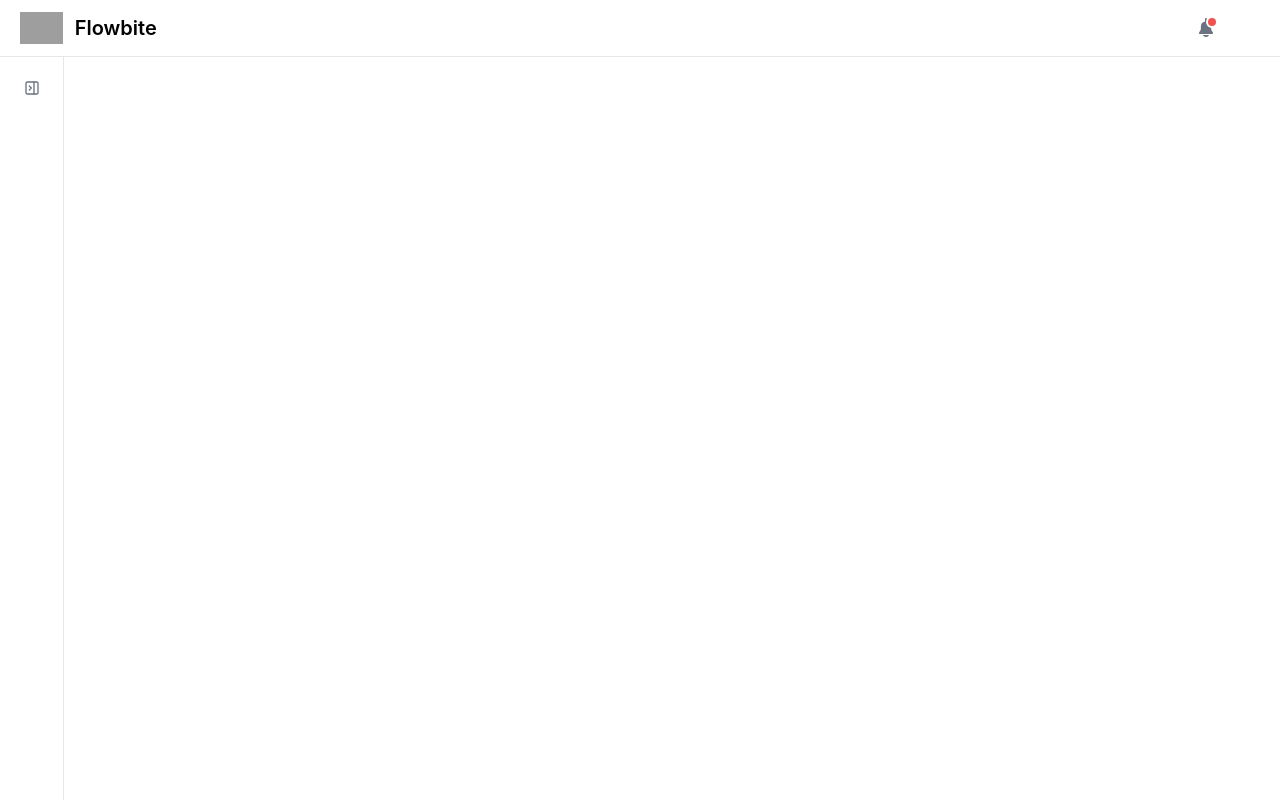
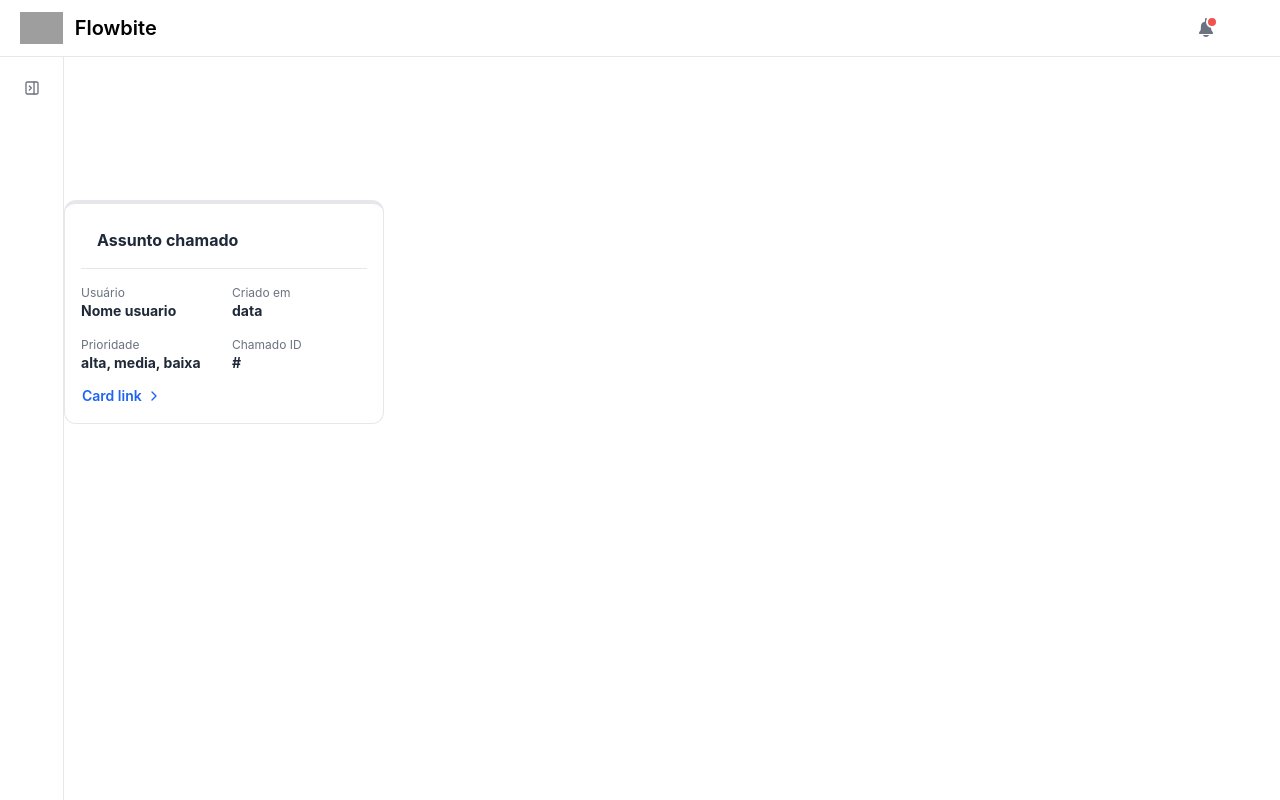
Before and after one commit to mebdrey/sistema-de-chamadas, a Next.js app in the folder Zelos-main/frontend/: page /tecnico/chamados in a window 1280 px wide. Built offline with nearby package versions, Linux system fonts and the light colour scheme; grey boxes are pictures that could not be loaded.

Commit message:
tecnicos, chat

```diff
--- a/Zelos-main/frontend/src/app/(private)/tecnico/chamados/page.jsx
+++ b/Zelos-main/frontend/src/app/(private)/tecnico/chamados/page.jsx
@@ -1,11 +1,75 @@
 'use client'
-import { useEffect, useState } from "react"
+import { useState } from "react";
 
 export default function ChamadosTecnico() {
+  const [isOpen, setIsOpen] = useState(false); // p drawer abrir e fechar
 
-    return (
-        <>
+  return (
+    <>
+      <div className="m-50"></div>
 
-        </>
-    );
+      {/* Card */}
+      <div onClick={() => setIsOpen(true)} className="max-w-xs flex flex-col bg-white border border-gray-200 border-t-4 border-t-blue-600 shadow-2xs rounded-xl dark:bg-neutral-900 dark:border-neutral-700 dark:border-t-blue-500 dark:shadow-neutral-700/70 cursor-pointer" >
+        <div className="p-4 md:p-5">
+          <div className="px-4 pt-2 pb-4 mb-4 border-b border-gray-200 sm:px-5 dark:border-neutral-700">
+            <h3 className="text-base font-bold text-gray-800 dark:text-white">Assunto chamado</h3>
+          </div>
+          <div className="grid grid-cols-2 gap-4">
+            <div>
+              <p className="text-xs text-gray-500 dark:text-neutral-500">Usuário</p>
+              <p className="text-sm font-bold text-gray-800 dark:text-white">Nome usuario</p>
+            </div>
+            <div>
+              <p className="text-xs text-gray-500 dark:text-neutral-500">Criado em</p>
+              <p className="text-sm font-bold text-gray-800 dark:text-white">data</p>
+            </div>
+            <div>
+              <p className="text-xs text-gray-500 dark:text-neutral-500">Prioridade</p>
+              <p className="text-sm font-bold text-gray-800 dark:text-white">alta, media, baixa</p>
+            </div>
+            <div>
+              <p className="text-xs text-gray-500 dark:text-neutral-500">Chamado ID</p>
+              <p className="text-sm font-bold text-gray-800 dark:text-white">#</p>
+            </div>
+          </div>
+          <a className="mt-3 inline-flex items-center gap-x-1 text-sm font-semibold rounded-lg border border-transparent text-blue-600 decoration-2 hover:text-blue-700 hover:underline focus:underline focus:outline-hidden focus:text-blue-700 disabled:opacity-50 disabled:pointer-events-none dark:text-blue-500 dark:hover:text-blue-600 dark:focus:text-blue-600" href="#">
+            Card link
+            <svg className="shrink-0 size-4" xmlns="http://www.w3.org/2000/svg" width="24" height="24" viewBox="0 0 24 24" fill="none" stroke="currentColor" strokeWidth="2" strokeLinecap="round" strokeLinejoin="round">
+              <path d="m9 18 6-6-6-6"></path>
+            </svg>
+          </a>
+        </div>
+      </div>
+
+      {/* Drawer */}
+      <div id="drawer-right-example" className={`fixed top-0 right-0 z-99 h-screen p-4 overflow-y-auto transition-transform bg-white w-80 dark:bg-gray-800 ${ isOpen ? "translate-x-0" : "translate-x-full" }`} tabIndex="-1" aria-labelledby="drawer-right-label" >
+        <h5 id="drawer-right-label" className="inline-flex items-center mb-4 text-base font-semibold text-gray-500 dark:text-gray-400">
+          <svg className="w-4 h-4 me-2.5" aria-hidden="true" xmlns="http://www.w3.org/2000/svg" fill="currentColor" viewBox="0 0 20 20">
+            <path d="M10 .5a9.5 9.5 0 1 0 9.5 9.5A9.51 9.51 0 0 0 10 .5ZM9.5 4a1.5 1.5 0 1 1 0 3 1.5 1.5 0 0 1 0-3ZM12 15H8a1 1 0 0 1 0-2h1v-3H8a1 1 0 0 1 0-2h2a1 1 0 0 1 1 1v4h1a1 1 0 0 1 0 2Z"/>
+          </svg>Detalhes do chamado</h5>
+        <button
+          type="button"
+          onClick={() => setIsOpen(false)}
+          className="text-gray-400 bg-transparent hover:bg-gray-200 hover:text-gray-900 rounded-lg text-sm w-8 h-8 absolute top-2.5 end-2.5 inline-flex items-center justify-center dark:hover:bg-gray-600 dark:hover:text-white"
+        >
+          <svg className="w-3 h-3" aria-hidden="true" xmlns="http://www.w3.org/2000/svg" fill="none" viewBox="0 0 14 14">
+            <path stroke="currentColor" strokeLinecap="round" strokeLinejoin="round" strokeWidth="2" d="m1 1 6 6m0 0 6 6M7 7l6-6M7 7l-6 6"/>
+          </svg>
+          <span className="sr-only">Close menu</span>
+        </button>
+        <p className="mb-6 text-sm text-gray-500 dark:text-gray-400">
+          Supercharge your hiring by taking advantage of our <a href="#" className="text-blue-600 underline font-medium dark:text-blue-500 hover:no-underline">limited-time sale</a> for Flowbite Docs + Job Board.
+        </p>
+        <div className="grid grid-cols-2 gap-4">
+          <a href="#" className="px-4 py-2 text-sm font-medium text-center text-gray-900 bg-white border border-gray-200 rounded-lg focus:outline-none hover:bg-gray-100 hover:text-blue-700 focus:z-10 focus:ring-4 focus:ring-gray-100 dark:focus:ring-gray-700 dark:bg-gray-800 dark:text-gray-400 dark:border-gray-600 dark:hover:text-white dark:hover:bg-gray-700">Learn more</a>
+          <a href="#" className="inline-flex items-center px-4 py-2 text-sm font-medium text-center text-white bg-blue-700 rounded-lg hover:bg-blue-800 focus:ring-4 focus:ring-blue-300 dark:bg-blue-600 dark:hover:bg-blue-700 focus:outline-none dark:focus:ring-blue-800">
+            Get access
+            <svg className="rtl:rotate-180 w-3.5 h-3.5 ms-2" aria-hidden="true" xmlns="http://www.w3.org/2000/svg" fill="none" viewBox="0 0 14 10">
+              <path stroke="currentColor" strokeLinecap="round" strokeLinejoin="round" strokeWidth="2" d="M1 5h12m0 0L9 1m4 4L9 9"/>
+            </svg>
+          </a>
+        </div>
+      </div>
+    </>
+  );
 }
```
